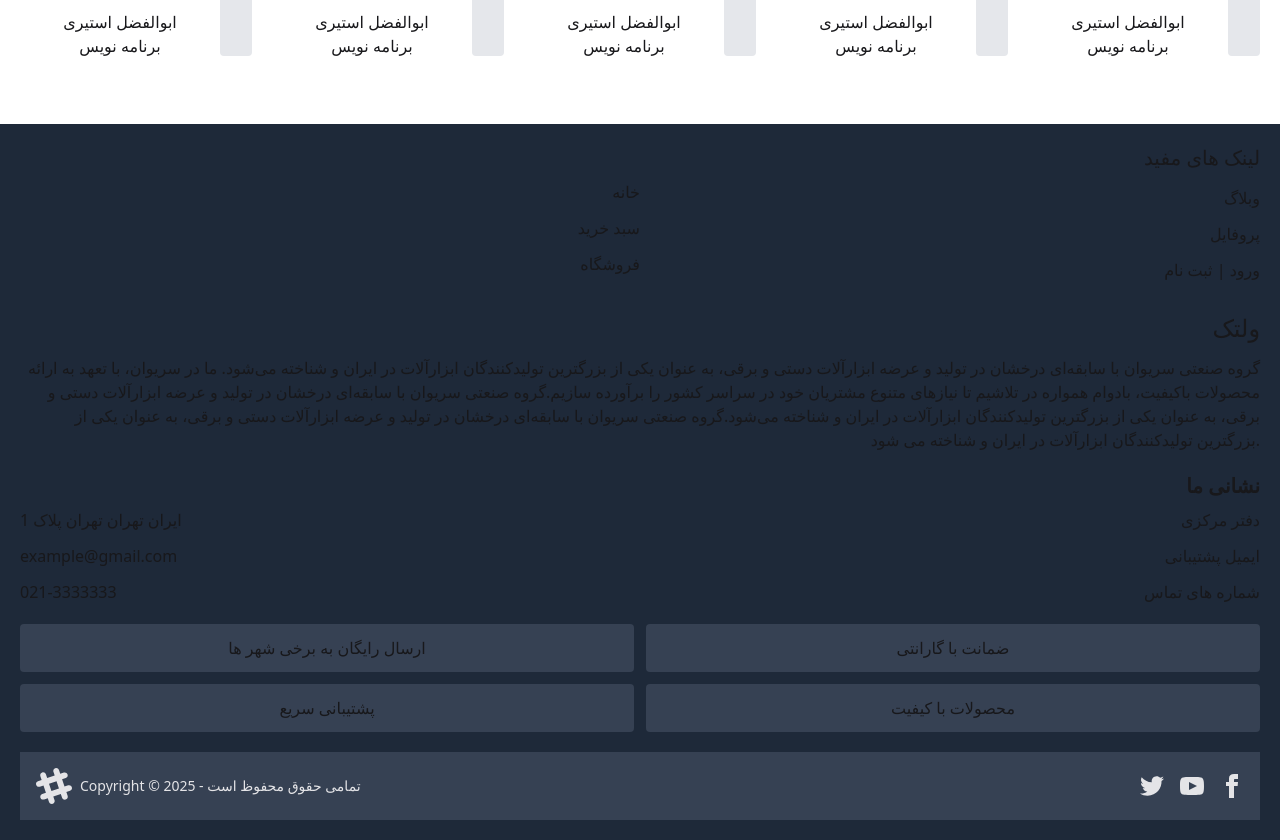
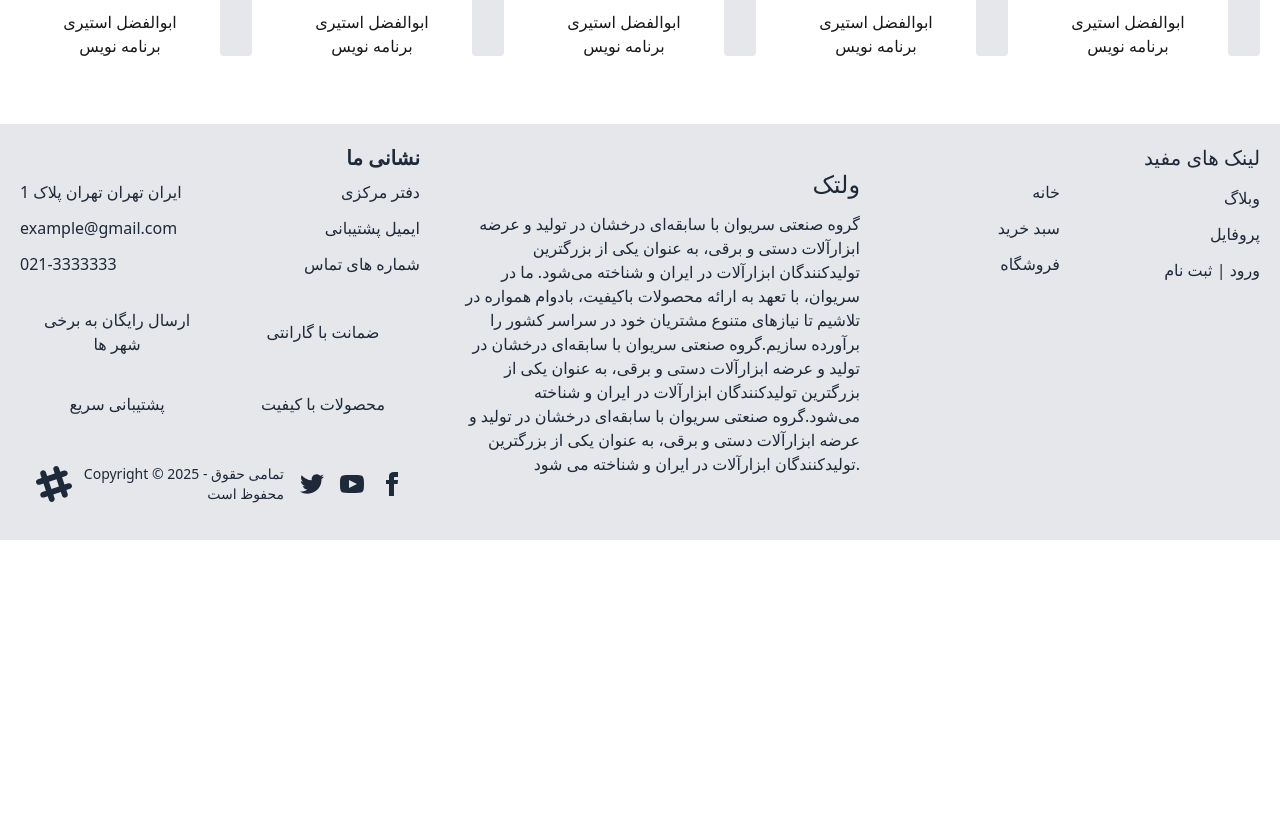
Before and after one commit to AbolfazlEs2006/voltech, a Next.js app: page / in a window 1280 px wide. Shown: the part 2206-3046 px from the top of the page. After the commit the page ends 2746 px from the top, so only its background shows below. Built offline with nearby package versions, Linux system fonts and the light colour scheme; no server answers.

Commit message:
update footer

```diff
--- a/components/footer/Footer.jsx
+++ b/components/footer/Footer.jsx
@@ -3,8 +3,8 @@ import Link from "next/link";
 function Footer() {
   return (
     <>
-      <footer className="bg-gray-800 text-end p-5">
-        <section>
+      <footer className="bg-gray-200 text-gray-800 dark:bg-gray-800 dark:text-gray-200 text-end p-5 flex flex-col lg:flex-row lg:flex-row-reverse">
+        <section className=" w-full">
           <h1 className="text-xl mb-2">لینک های مفید</h1>
           <div className="grid grid-cols-2 justify-between items-center">
             <Link href={"/"} className="mb-3">
@@ -21,7 +21,7 @@ function Footer() {
             <Link href={"/href"}>ورود | ثبت نام</Link>
           </div>
         </section>
-        <section className="mt-6">
+        <section className="mt-6 w-full lg:ml-10">
           <h1 className="text-2xl mb-3">ولتک</h1>
           <p className="mb-5">
             گروه صنعتی سریوان با سابقه‌ای درخشان در تولید و عرضه ابزارآلات دستی
@@ -35,7 +35,7 @@ function Footer() {
             بزرگترین تولیدکنندگان ابزارآلات در ایران و شناخته می شود.
           </p>
         </section>
-        <section>
+        <section className=" w-full">
           <h1 className="text-xl font-bold">نشانی ما</h1>
           <div className="mt-2">
             <h1 className="flex justify-between flex-row-reverse mb-3">
@@ -52,18 +52,20 @@ function Footer() {
             </h1>
           </div>
           <div className="grid grid-cols-2 gap-3 mt-5 mb-5">
-            <button className="bg-gray-700 rounded p-3">
+            <button className="bg-gray-200 dark:bg-gray-800 dark:text-gray-200 rounded p-3">
               ارسال رایگان به برخی شهر ها
             </button>
-            <button className="bg-gray-700 rounded p-3">
+            <button className="bg-gray-200 dark:bg-gray-800 dark:text-gray-200 rounded p-3">
               ضمانت با گارانتی
             </button>
-            <button className="bg-gray-700 rounded p-3">پشتیبانی سریع</button>
-            <button className="bg-gray-700 rounded p-3">
+            <button className="bg-gray-200 dark:bg-gray-800 dark:text-gray-200 rounded p-3">
+              پشتیبانی سریع
+            </button>
+            <button className="bg-gray-200 dark:bg-gray-800 dark:text-gray-200 rounded p-3">
               محصولات با کیفیت
             </button>
           </div>
-          <footer className="footer sm:footer-horizontal bg-gray-700 text-neutral-content items-center p-4">
+          <footer className="footer sm:footer-horizontal bg-gray-200 text-gray-800 dark:bg-gray-800 dark:text-gray-200 items-center p-4">
             <aside className="grid-flow-col items-center">
               <svg
                 width="36"
```
